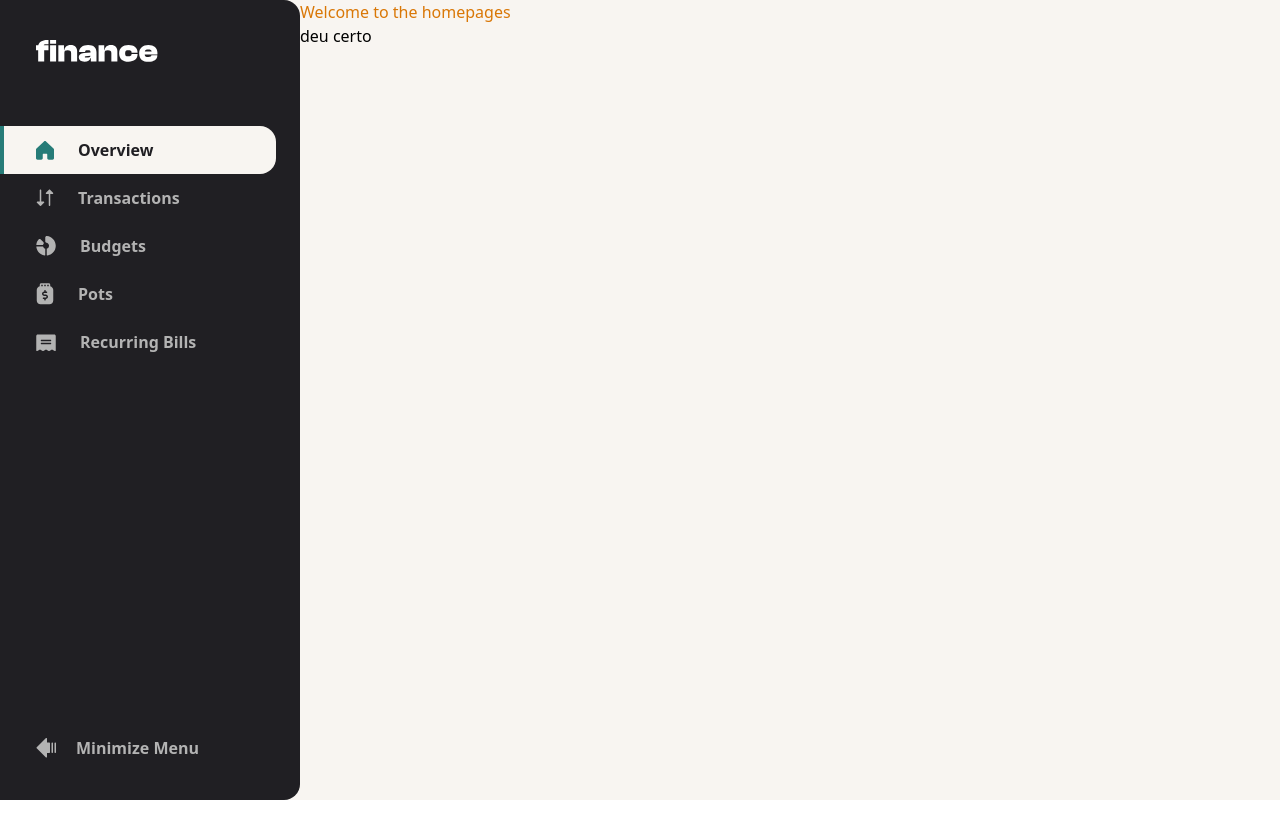
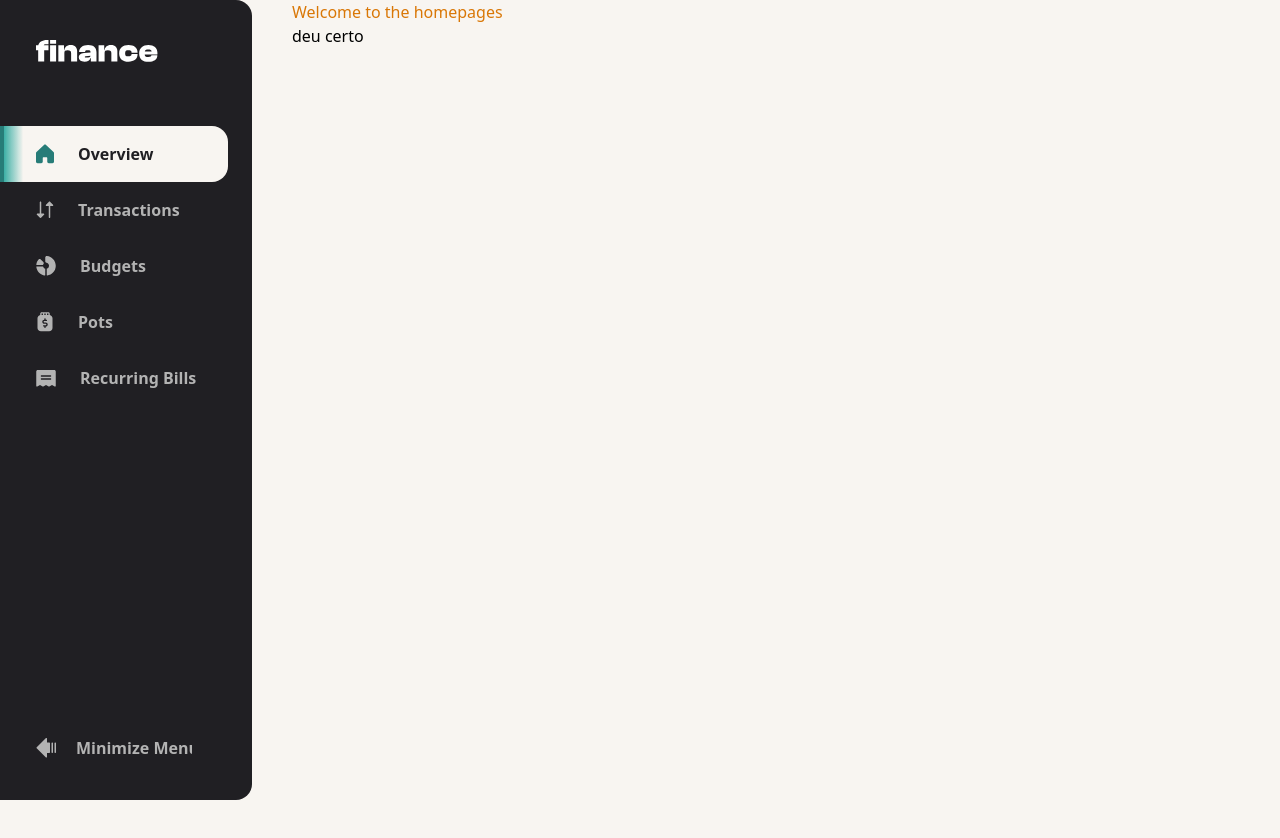
Before and after one commit to tenoriobn/personal-finance-app, a Nuxt app: page / in a window 1280 px wide. Shown: the top 838 px of the page. Before the commit the page ends 800 px from the top, so only its background shows below. Built offline with nearby package versions, Linux system fonts and the light colour scheme.

Commit message:
feat: :sparkles: 25/07/25 - cria funcionalidade de colapsar navbar versão mobile

```diff
--- a/app/components/Navbar/index.vue
+++ b/app/components/Navbar/index.vue
@@ -1,38 +1,67 @@
 <template>
   <nav
-    class="bg-grey-900 max-lg:fixed max-lg:bottom-0 max-lg:left-0 max-lg:w-full max-lg:rounded-t-lg max-lg:pt-2 max-md:px-4 md:max-lg:px-10 lg:rounded-r-2xl lg:py-10 lg:pr-6 lg:grid lg:grid-rows-[auto_1fr_auto] gap-16"
+    class="duration-500 ease-in-out"
+    :class="isCollapsed ? 'lg:w-[100px]' : 'lg:w-[252px] xl:w-[300px]'"
   >
-    <div class="max-lg:hidden lg:px-[2.25rem]">
+    <div
+      class="bg-grey-900 fixed max-lg:bottom-0 max-lg:left-0 max-lg:w-full max-lg:rounded-t-lg max-lg:pt-2 max-md:px-4 md:max-lg:px-10 lg:rounded-r-2xl lg:py-10 lg:flex lg:flex-col gap-16 lg:h-dvh duration-500 ease-in-out overflow-x-hidden"
+      :class="isCollapsed ? 'lg:w-[100px] lg:pr-2' : 'lg:w-[252px] xl:w-[300px] lg:pr-6'"
+    >
+      <div
+        tag="div"
+        class="max-lg:hidden lg:pl-[2.25rem] overflow-hidden lg:shrink-0 duration-500 ease-in-out"
+        :class="isCollapsed ? 'lg:max-w-[50px]' : 'lg:max-w-full'"
+      >
         <Logo />
       </div>
 
-    <ul class="max-lg:flex">
+      <ul class="max-lg:flex max-lg:justify-between lg:grow">
         <NuxtLink
           v-for="{ to, label, icon } in navLinks"
           :key="to"
           :to="to"
-        class="group flex items-center max-lg:justify-center md:max-lg:flex-col md:max-lg:gap-2 lg:gap-6 max-lg:rounded-t-lg lg:rounded-r-2xl max-lg:border-b-4 lg:border-l-4 p-3 lg:pl-8 w-full"
-        :class="route.path === to ? 'border-green bg-beige-100' : 'border-grey-900'"
+          class="group relative flex max-lg:flex-col items-center max-lg:justify-center md:max-lg:flex-col md:max-lg:gap-2 lg:gap-6 max-lg:rounded-t-lg lg:rounded-r-2xl max-lg:border-b-4 lg:border-l-4 max-lg:p-3 lg:p-4 lg:pl-8 w-full max-lg:max-w-28 overflow-hidden lg:min-h-14"
+          :class="route.path === to ? 'border-green bg-beige-100 glow-effect' : 'border-transparent'"
         >
           <component
             :is="icon"
-          class="duration-500"
+            class="duration-500 ease-in-out h-5 lg:shrink-0"
             :class="route.path === to ? 'fill-green' : 'fill-grey-300 group-hover:fill-grey-100'"
           />
 
           <span
-          class="hidden max-lg:text-xs md:block font-bold duration-500"
-          :class="route.path === to ? 'text-grey-900' : 'text-grey-300 group-hover:text-grey-100'"
+            class="max-md:hidden md:block max-lg:text-xs font-bold text-nowrap overflow-hidden lg:grow duration-500 ease-in-out"
+            :class="[
+              route.path === to ? 'text-grey-900' : 'text-grey-300 group-hover:text-grey-100',
+              isCollapsed ? 'lg:max-w-0' : 'lg:max-w-full',
+            ]"
           >
             {{ label }}
           </span>
         </NuxtLink>
       </ul>
 
-    <button class="group hidden lg:flex items-center gap-5 font-bold  hover:text-grey-100 lg:mx-[2.25rem] transition-colors">
-      <MinimizeMenuIcon class="fill-grey-300 group-hover:fill-grey-100 duration-500 transition-colors " />
-      <span class="text-grey-300 group-hover:text-grey-100 duration-500 transition-colors">Minimize Menu</span>
+      <button
+        class="group hidden font-bold lg:flex items-center gap-5 hover:text-grey-100 lg:mx-[2.25rem] transition-colors lg:shrink-0"
+        :class="isCollapsed && 'lg:min-h-6'"
+        @click="isCollapsed = !isCollapsed"
+      >
+        <div
+          class="lg:flex items-center gap-5 lg:shrink-0 duration-500 ease-in-out"
+          :class="isCollapsed ? 'rotate-180' : 'rotate-0'"
+        >
+          <MinimizeMenuIcon class="fill-grey-300 group-hover:fill-grey-100 duration-500 ease-in-out transition-colors " />
+        </div>
+
+        <span
+          tag="span"
+          class="max-md:hidden md:block max-lg:text-xs font-bold text-left text-nowrap overflow-hidden lg:grow text-grey-300 group-hover:text-grey-100 duration-500 ease-in-out"
+          :class="isCollapsed ? 'lg:max-w-0' : 'lg:max-w-full'"
+        >
+          Minimize Menu
+        </span>
       </button>
+    </div>
   </nav>
 </template>
 
@@ -42,4 +71,43 @@ import MinimizeMenuIcon from '@/assets/icons/icon-minimize-menu.svg';
 import { navLinks } from './navLinks';
 
 const route = useRoute();
+const isCollapsed = ref(false);
 </script>
+
+<style>
+@keyframes glow-pulse {
+  0%, 100% {
+    opacity: .6;
+  }
+  50% {
+    opacity: 1;
+  }
+}
+
+.glow-effect::before {
+  content: '';
+  position: absolute;
+  left: 0;
+  animation: glow-pulse 3.5s infinite ease-in-out;
+  z-index: 0;
+  pointer-events: none;
+}
+
+@media (max-width: 991px) {
+  .glow-effect::before {
+    bottom: 0;
+    height: 24px;
+    width: 100%;
+    background: linear-gradient(to top, theme('colors.green-transparent') 0%, transparent 50%);
+  }
+}
+
+@media (min-width: 992px) {
+  .glow-effect::before {
+    top: 0;
+    height: 100%;
+    width: 32px;
+    background: linear-gradient(to right, theme('colors.green-transparent') 0%, transparent 60%);
+  }
+}
+</style>
--- a/app/layouts/default.vue
+++ b/app/layouts/default.vue
@@ -1,5 +1,5 @@
 <template>
-  <div class="min-h-dvh lg:grid lg:grid-cols-[300px_1fr]">
+  <div class="min-h-dvh lg:grid lg:grid-cols-[auto_1fr] lg:gap-10 max-md:mb-[56px] md:max-lg:mb-[80px]">
     <Navbar />
     <slot />
   </div>
--- a/app/pages/index.vue
+++ b/app/pages/index.vue
@@ -1,5 +1,5 @@
 <template>
-  <div class="h-full">
+  <div class="h-full min-h-[200vh]">
     <h1 class="text-amber-600">Welcome to the homepages</h1>
     <h2>deu certo</h2>
   </div>
--- a/nuxt.config.ts
+++ b/nuxt.config.ts
@@ -3,7 +3,7 @@ import { resolve } from 'pathe';
 
 // https://nuxt.com/docs/api/configuration/nuxt-config
 export default defineNuxtConfig({
-  modules: ['@nuxt/eslint', '@nuxtjs/tailwindcss'],
+  modules: ['@nuxt/eslint', '@nuxtjs/tailwindcss', 'motion-v/nuxt'],
   devtools: { enabled: true },
   alias: {
     '@': resolve(__dirname),
--- a/package.json
+++ b/package.json
@@ -13,6 +13,7 @@
   },
   "dependencies": {
     "@nuxtjs/tailwindcss": "^6.14.0",
+    "motion-v": "^1.6.1",
     "nuxt": "^4.0.1",
     "vue": "^3.5.17",
     "vue-router": "^4.5.1"
--- a/tailwind.config.js
+++ b/tailwind.config.js
@@ -27,6 +27,7 @@ export default {
           900: 'hsl(252, 7%, 13%)',
         },
         'green': 'hsl(177, 52%, 32%)',
+        'green-transparent': 'hsla(175, 51%, 45%, 1)',
         'yellow': 'hsl(28, 73%, 81%)',
         'cyan': 'hsl(190, 52%, 68%)',
         'navy': 'hsl(248, 8%, 41%)',
```
Also changed, not shown: assets/css/tailwind.css (line endings or trailing spaces), 1 other file (tests, documents, lock files or other folders). Lines whose indentation alone changed are shown as unchanged.
